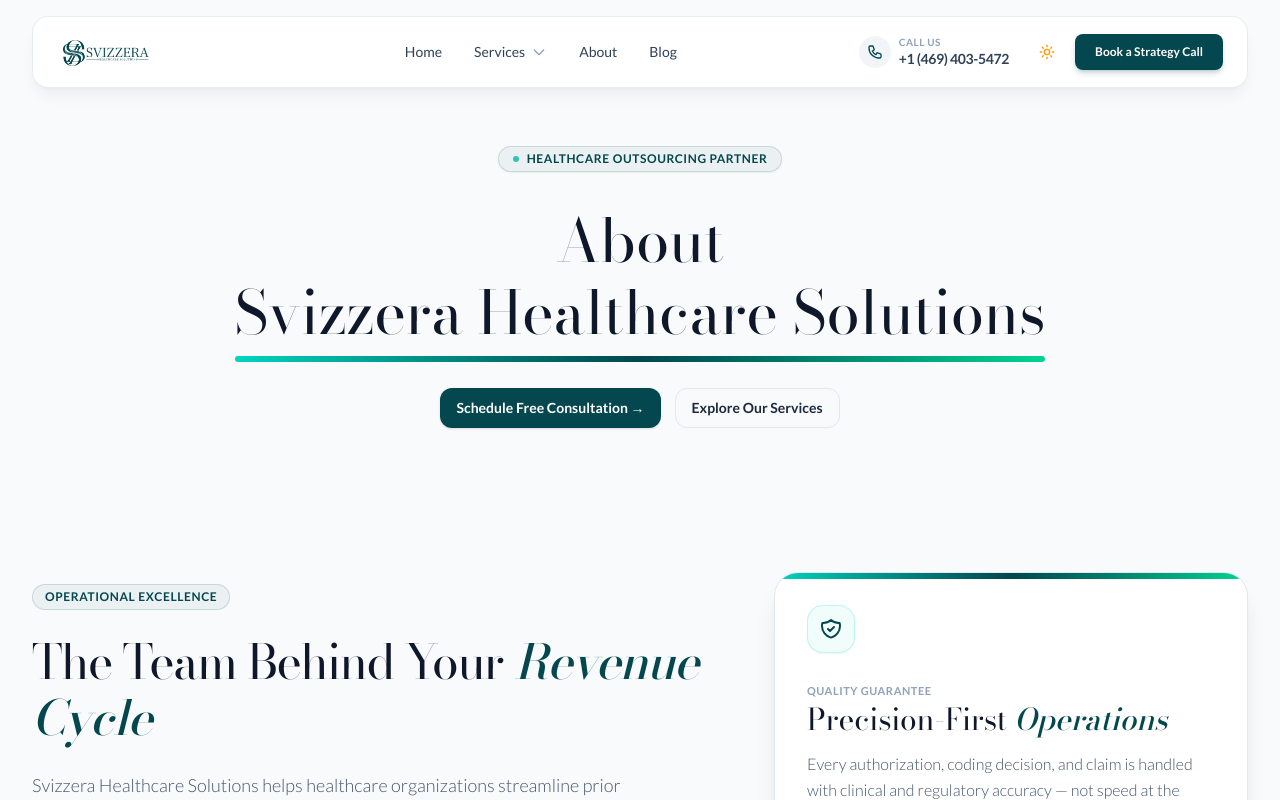
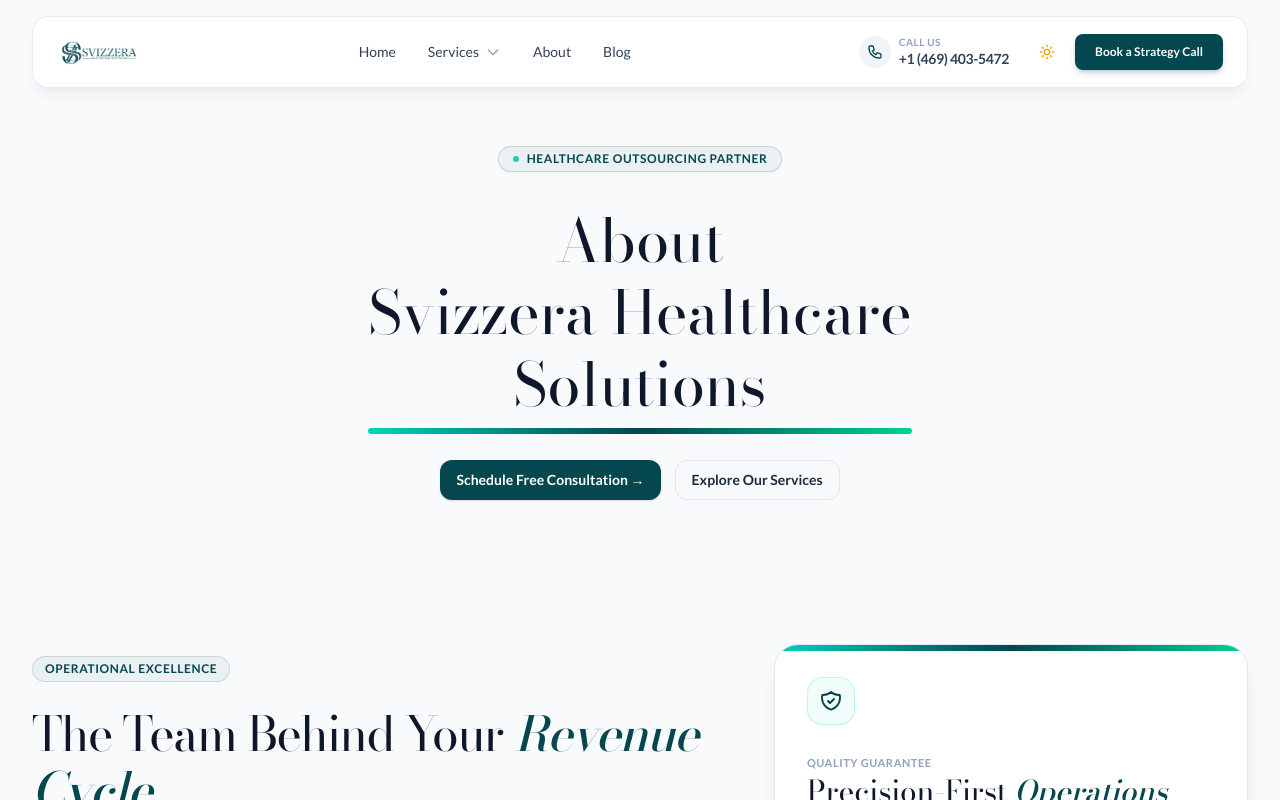
Before and after one commit to jeet-code27/gosvizzera, a Next.js app: page /about in a window 1280 px wide. Shown: the top 800 px of the page. Built offline with nearby package versions, Linux system fonts and the light colour scheme.

Commit message:
new commit

```diff
--- a/src/app/about/page.tsx
+++ b/src/app/about/page.tsx
@@ -199,7 +199,7 @@
           {/* AnimatedText Headline with Line Break after About */}
           <div className="pt-2">
             <AnimatedText
-              text={"About\nSvizzera Healthcare Solutions"}
+              text={"About\nSvizzera Healthcare\nSolutions"}
               duration={0.035}
               delay={0.04}
               underlineGradient="from-teal-400 via-brand to-emerald-400"
--- a/src/app/layout.tsx
+++ b/src/app/layout.tsx
@@ -38,8 +38,8 @@
       <body className="min-h-full flex flex-col font-sans bg-background text-foreground">
         <ThemeProvider
           attribute="class"
-          defaultTheme="system"
-          enableSystem
+          defaultTheme="light"
+          enableSystem={false}
           disableTransitionOnChange={false}
         >
           <Navbar />
--- a/src/components/Navbar.tsx
+++ b/src/components/Navbar.tsx
@@ -48,6 +48,7 @@
 
 export default function Navbar() {
   const [isServicesOpen, setIsServicesOpen] = useState(false);
+  const [isMobileServicesOpen, setIsMobileServicesOpen] = useState(false);
   const [isMobileMenuOpen, setIsMobileMenuOpen] = useState(false);
   const [isScrolled, setIsScrolled] = useState(false);
   const dropdownRef = useRef<HTMLDivElement>(null);
@@ -84,14 +85,14 @@
         <div className="px-4 sm:px-6 py-2.5 sm:py-3 flex items-center justify-between">
           {/* Logo Section */}
           <Link href="/" className="flex items-center gap-2 group flex-shrink-0">
-            <div className="relative h-9 sm:h-11 w-36 sm:w-44 transition-transform duration-200 group-hover:scale-[1.02] bg-white/40 dark:bg-white/90 dark:px-2 dark:py-1 dark:rounded-xl">
+            <div className="transition-transform duration-200 group-hover:scale-[1.02] dark:bg-white dark:px-2 dark:py-0.5 dark:rounded-xl inline-flex items-center">
               <Image
                 src="/images/gosvizzera-logo.png"
                 alt="gosvizzera"
-                fill
+                width={160}
+                height={40}
                 priority
-                sizes="(max-width: 640px) 144px, 176px"
-                className="object-contain object-left"
+                className="h-8 sm:h-9.5 w-auto object-contain block"
               />
             </div>
           </Link>
@@ -260,7 +261,12 @@
 
             <button
               type="button"
-              onClick={() => setIsMobileMenuOpen(!isMobileMenuOpen)}
+              onClick={() => {
+                setIsMobileMenuOpen(!isMobileMenuOpen);
+                if (isMobileMenuOpen) {
+                  setIsMobileServicesOpen(false);
+                }
+              }}
               className="p-2 rounded-xl text-slate-700 dark:text-slate-200 hover:text-brand hover:bg-slate-100 dark:hover:bg-slate-800 transition-colors"
               aria-label="Toggle Menu"
               aria-expanded={isMobileMenuOpen}
@@ -283,7 +289,10 @@
           <div className="lg:hidden border-t border-slate-100 dark:border-slate-800 px-4 py-4 space-y-3 bg-white dark:bg-slate-900 rounded-b-2xl animate-in fade-in slide-in-from-top-2 duration-200">
             <Link
               href="/"
-              onClick={() => setIsMobileMenuOpen(false)}
+              onClick={() => {
+                setIsMobileMenuOpen(false);
+                setIsMobileServicesOpen(false);
+              }}
               className="block px-3 py-2 text-base font-medium text-slate-800 dark:text-slate-100 hover:text-brand dark:hover:text-teal-300 hover:bg-slate-50 dark:hover:bg-slate-800 rounded-lg"
             >
               Home
@@ -293,12 +302,12 @@
             <div className="space-y-1">
               <button
                 type="button"
-                onClick={() => setIsServicesOpen(!isServicesOpen)}
+                onClick={() => setIsMobileServicesOpen(!isMobileServicesOpen)}
                 className="w-full flex items-center justify-between px-3 py-2 text-base font-medium text-slate-800 dark:text-slate-100 hover:text-brand dark:hover:text-teal-300 hover:bg-slate-50 dark:hover:bg-slate-800 rounded-lg"
               >
                 <span>Services</span>
                 <svg
-                  className={`w-4 h-4 transition-transform duration-200 ${isServicesOpen ? "rotate-180 text-brand dark:text-teal-300" : "text-slate-400 dark:text-slate-500"}`}
+                  className={`w-4 h-4 transition-transform duration-200 ${isMobileServicesOpen ? "rotate-180 text-brand dark:text-teal-300" : "text-slate-400 dark:text-slate-500"}`}
                   fill="none"
                   viewBox="0 0 24 24"
                   stroke="currentColor"
@@ -308,7 +317,7 @@
                 </svg>
               </button>
 
-              {isServicesOpen && (
+              {isMobileServicesOpen && (
                 <div className="pl-4 pr-2 py-2 space-y-1.5 bg-slate-50/70 dark:bg-slate-800/70 rounded-xl border border-slate-100 dark:border-slate-700/80">
                   {servicesList.map((service) => (
                     <Link
@@ -316,7 +325,7 @@
                       href={service.href}
                       onClick={() => {
                         setIsMobileMenuOpen(false);
-                        setIsServicesOpen(false);
+                        setIsMobileServicesOpen(false);
                       }}
                       className="block px-3 py-2 text-sm font-medium text-slate-700 dark:text-slate-200 hover:text-brand dark:hover:text-teal-300 hover:bg-white dark:hover:bg-slate-700/80 rounded-lg transition-colors"
                     >
@@ -346,6 +355,7 @@
             <div className="pt-3 border-t border-slate-100 dark:border-slate-800 space-y-3">
               <a
                 href="tel:+14694035472"
+                onClick={() => setIsMobileMenuOpen(false)}
                 className="flex items-center gap-3 px-3 py-2 text-sm font-semibold text-slate-800 dark:text-slate-100 hover:text-brand rounded-lg bg-slate-50 dark:bg-slate-800"
               >
                 <span className="w-8 h-8 rounded-full bg-brand/10 dark:bg-teal-400/10 text-brand dark:text-teal-300 flex items-center justify-center">
--- a/src/components/ui/Button.tsx
+++ b/src/components/ui/Button.tsx
@@ -59,6 +59,7 @@
         <Link
           href={href}
           className={cn(buttonVariants({ variant, size, className }))}
+          onClick={props.onClick as any}
         >
           {shimmerContent}
         </Link>
```
